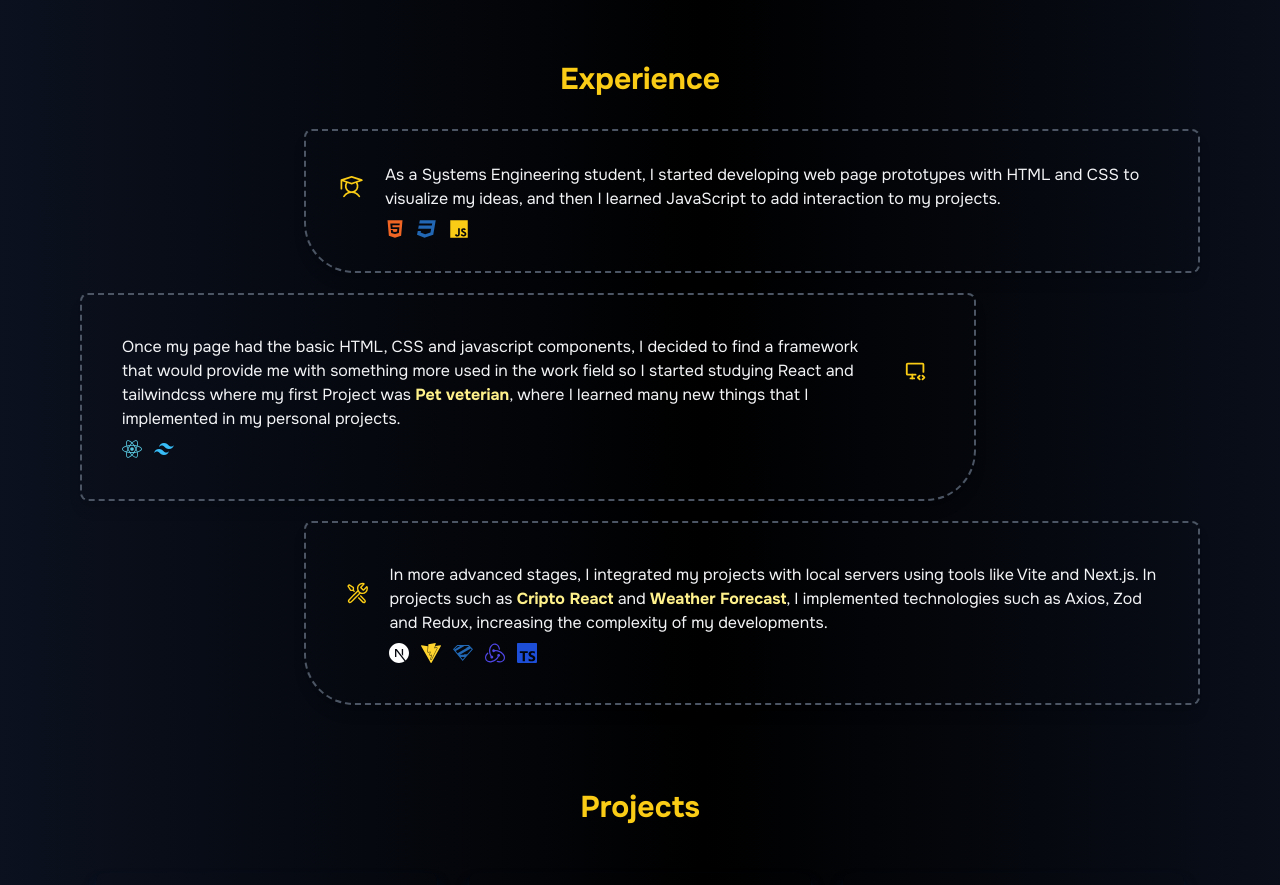
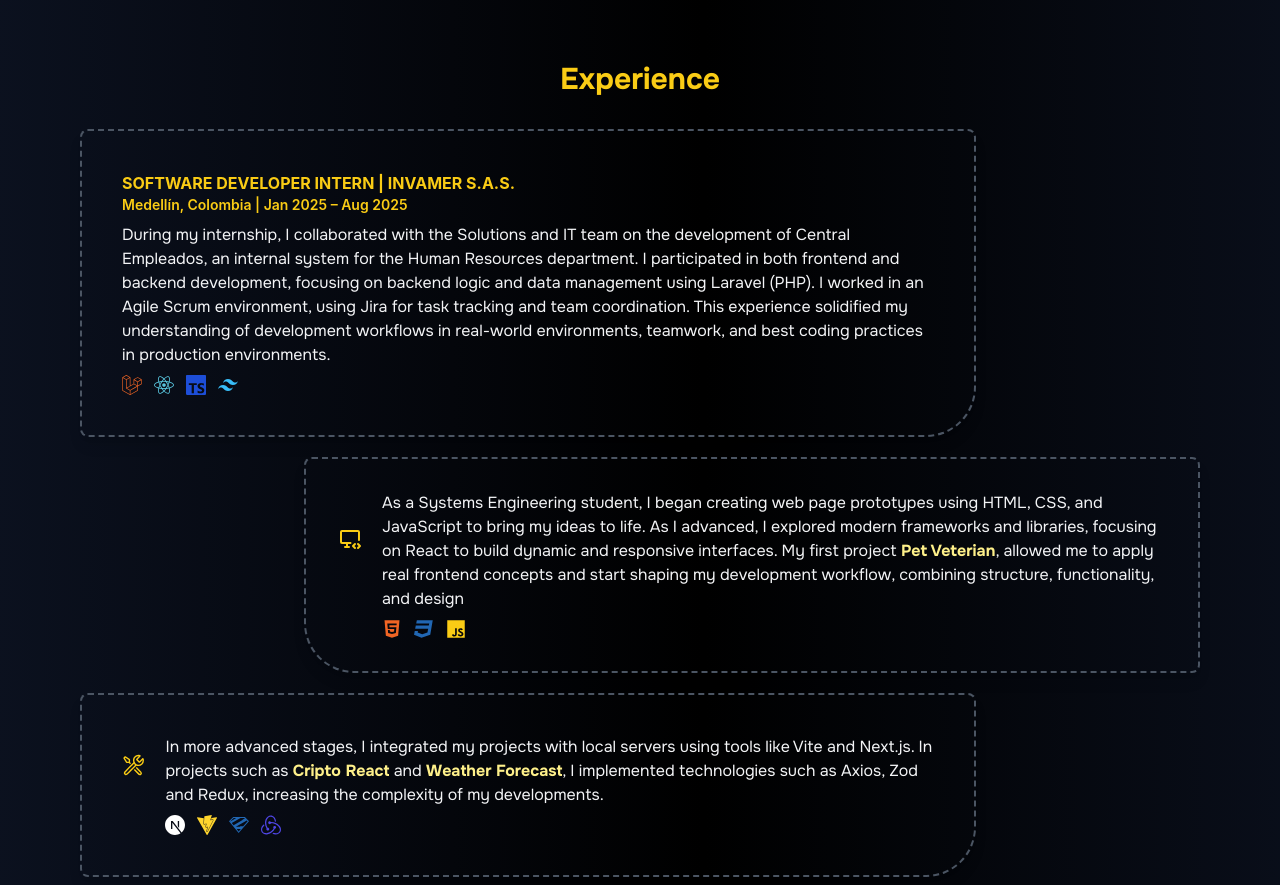
Before and after one commit to Luindex/Portafolio, a React (Vite) app: page / in a window 1280 px wide. Shown: the part 1060-1945 px from the top of the page. Built offline with nearby package versions, Linux system fonts and the light colour scheme.

Commit message:
update Experience

```diff
--- a/src/App.jsx
+++ b/src/App.jsx
@@ -1,24 +1,23 @@
-import Nav from "./Components/Nav"
-import ImgProfile from "../public/ImgProfile.jpg"
-import {FaReact, FaHtml5, FaJs, FaCss3} from "react-icons/fa"
-import {SiTypescript, SiVite, SiZod, SiRedux, SiNextdotjs} from "react-icons/si"
-import {RiTailwindCssFill} from "react-icons/ri"
-import ProjectCard from "./Components/ProjectCard"
-import todoImg from "../public/TodoApp.jpg"
-import Coktail from "../public/Coktail.jpg"
-import Cripto from "../public/Cripto.jpg"
-import clima from "../public/Clima.jpg"
-import Portafolio from "../public/Portafolio.jpg"
-import Veterinarian from "../public/Veterinaria.jpg"
-import {useEffect, useState} from "react"
-import {FiGithub} from "react-icons/fi"
-import {LuLinkedin} from "react-icons/lu"
-import {GrDocumentUser} from "react-icons/gr"
-import {PiStudent} from "react-icons/pi"
-import {TbDeviceDesktopCode} from "react-icons/tb"
-import {pEN} from "./translations/en/global"
-import {pES} from "./translations/es/globalES"
-import {VscTools} from "react-icons/vsc"
+import { useEffect, useState } from "react";
+import { FaCss3, FaHtml5, FaJs, FaLaravel, FaReact } from "react-icons/fa";
+import { FiGithub } from "react-icons/fi";
+import { GrDocumentUser } from "react-icons/gr";
+import { LuLinkedin } from "react-icons/lu";
+import { RiTailwindCssFill } from "react-icons/ri";
+import { SiNextdotjs, SiRedux, SiTypescript, SiVite, SiZod } from "react-icons/si";
+import { TbDeviceDesktopCode } from "react-icons/tb";
+import { VscTools } from "react-icons/vsc";
+import clima from "../public/Clima.jpg";
+import Coktail from "../public/Coktail.jpg";
+import Cripto from "../public/Cripto.jpg";
+import ImgProfile from "../public/ImgProfile.jpg";
+import Portafolio from "../public/Portafolio.jpg";
+import todoImg from "../public/TodoApp.jpg";
+import Veterinarian from "../public/Veterinaria.jpg";
+import Nav from "./Components/Nav";
+import ProjectCard from "./Components/ProjectCard";
+import { pEN } from "./translations/en/global";
+import { pES } from "./translations/es/globalES";
 
 let projects = [
   {
@@ -197,13 +196,46 @@ function App() {
             </h1>
 
             <div
+              className="w-full flex gap-5 max-w-4xl mb-5 bg-inherit p-10 rounded-lg shadow-lg border-dashed border-2 dark:border-gray-600 border-black
+                  self-start rounded-br-[50px]"
+            >
+
+              <div className="">
+                <div className="mb-2">
+                  <p className="font-bold uppercase dark:text-btnNav-default text-h1lg"><span>{language === "en" ? pEN.cargo : pES.Cargo}</span> |  Invamer S.A.S.</p>
+                  <p className=" text-sm dark:text-btnNav-default text-black font-semibold ">Medellín, Colombia |   <span>{language === "en" ? "Jan 2025 – Aug 2025" : "Ene 2025 – Ago 2025"}</span></p>
+                </div>
+                <div className=" flex flex-col ">
+                  <p className="text-gray-700 text-base dark:text-gray-100 font-second font-normal">
+                    {language === "en" ? pEN.experience_Invamer : pES.experiencia_Invamer}
+                    <div className=" flex gap-3">
+                      <FaLaravel className=" text-xl  mt-2 text-techColors-html" />
+                      <FaReact className=" text-xl  mt-2 text-techColors-react" />
+                      <SiTypescript className="text-xl  mt-2 text-blue-700" />
+                      <RiTailwindCssFill className="  text-xl  mt-2 text-techColors-twlcss" />
+
+                    </div>
+                  </p>
+                </div>
+              </div>
+            </div>
+
+            <div
               className="w-full flex gap-5 max-w-4xl  mb-5 p-8 rounded-lg shadow-lg border-dashed border-2  dark:border-gray-600 border-black
                   self-end rounded-bl-[50px]"
             >
-              <PiStudent className=" text-5xl dark:text-btnNav-default text-black" />
+              <TbDeviceDesktopCode className=" text-8xl dark:text-btnNav-default text-black" />
               <div className=" flex flex-col ">
                 <p className="text-gray-700 text-base dark:text-gray-100 font-second font-normal">
-                  {language === "en" ? pEN.experience_1 : pES.experiencia_1}
+                  {language === "en" ? pEN.experience_1 : pES.experiencia_1}{" "}
+                  <span
+                    onClick={() =>
+                      window.open("https://stellar-mochi-ae943c.netlify.app/")
+                    }
+                    className="relative dark:text-exph1-default text-h1lg dark:hover:text-btnNav-default hover:text-h1lg-hover font-bold transition-opacity cursor-pointer group"
+                  >
+                    Pet Veterian<span className="absolute left-0 bottom-0 h-0.5 w-0 dark:bg-btnNav-hover bg-h1lg-hover  transition-all duration-300 group-hover:w-full"></span></span>
+                  {language === "en" ? pEN.experience_1_2 : pES.experiencia_1_2}
                   <div className=" flex gap-3">
                     <FaHtml5 className=" text-xl  mt-2 text-techColors-html" />
                     <FaCss3 className="  text-xl  mt-2 text-techColors-css" />
@@ -213,34 +245,12 @@ function App() {
               </div>
             </div>
 
+
+
+            {/* Tercer div - Derecha */}
             <div
               className="w-full flex gap-5 max-w-4xl mb-5 bg-inherit p-10 rounded-lg shadow-lg border-dashed border-2 dark:border-gray-600 border-black
                   self-start rounded-br-[50px]"
-            >
-              <p className="text-gray-700 dark:text-gray-100 font-second font-normal">
-                {language === "en" ? pEN.experience_2 : pES.experiencia_2}{" "}
-                <span
-                  onClick={() =>
-                    window.open("https://stellar-mochi-ae943c.netlify.app/")
-                  }
-                  className="relative dark:text-exph1-default text-h1lg dark:hover:text-btnNav-default hover:text-h1lg-hover font-bold transition-opacity cursor-pointer group"
-                >
-                  Pet veterian
-                  <span className="absolute left-0 bottom-0 h-0.5 w-0 dark:bg-btnNav-hover bg-h1lg-hover  transition-all duration-300 group-hover:w-full"></span>
-                </span>
-                {language === "en" ? pEN.experience_2_2 : pES.experiencia_2_2}
-                <div className=" flex gap-3">
-                  <FaReact className=" text-xl  mt-2 text-techColors-react" />
-                  <RiTailwindCssFill className="  text-xl  mt-2 text-techColors-twlcss" />
-                </div>
-              </p>
-              <TbDeviceDesktopCode className=" text-7xl   text-center mx-2 dark:text-btnNav-default text-black" />
-            </div>
-
-            {/* Tercer div - Derecha */}
-            <div
-              className="w-full flex  gap-5  max-w-4xl bg-inherit p-10 rounded-lg shadow-lg border-dashed border-2 dark:border-gray-600 border-black
-                  self-end rounded-bl-[50px]"
             >
               <VscTools className=" text-6xl dark:text-btnNav-default text-black" />
               <p className="text-gray-700 dark:text-gray-100 font-second font-normal">
@@ -273,7 +283,7 @@ function App() {
                   <SiVite className=" text-xl  mt-2 text-techColors-vite" />
                   <SiZod className="  text-xl  mt-2 text-techColors-css" />
                   <SiRedux className="  text-xl  mt-2 text-indigo-600" />
-                  <SiTypescript className="text-xl  mt-2 text-blue-700" />
+
                 </div>
               </p>
             </div>
--- a/src/translations/en/global.js
+++ b/src/translations/en/global.js
@@ -7,8 +7,11 @@ export const pEN = {
     "As a frontend developer, I specialize in creating intuitive, responsive and visually appealing web applications. I work with modern tools like React, TypeScript, and Tailwind CSS to create seamless user experiences. I pride myself on writing clean, maintainable code and transforming ideas into beautiful, functional interfaces that users love to interact with",
 
   experience: "Experience",
+  experience_Invamer: "During my internship, I collaborated with the Solutions and IT team on the development of Central Empleados, an internal system for the Human Resources department. I participated in both frontend and backend development, focusing on backend logic and data management using Laravel (PHP). I worked in an Agile Scrum environment, using Jira for task tracking and team coordination. This experience solidified my understanding of development workflows in real-world environments, teamwork, and best coding practices in production environments.",
+  cargo: "Software Developer Intern",
   experience_1:
-    "As a Systems Engineering student, I started developing web page prototypes with HTML and CSS to visualize my ideas, and then I learned JavaScript to add interaction to my projects.",
+    "As a Systems Engineering student, I began creating web page prototypes using HTML, CSS, and JavaScript to bring my ideas to life. As I advanced, I explored modern frameworks and libraries, focusing on React to build dynamic and responsive interfaces. My first project",
+  experience_1_2: ", allowed me to apply real frontend concepts and start shaping my development workflow, combining structure, functionality, and design",
   experience_2:
     "Once my page had the basic HTML, CSS and javascript components, I decided to find a framework that would provide me with something more used in the work field so I started studying React and tailwindcss where my first Project was",
   experience_2_2:
--- a/src/translations/es/globalES.js
+++ b/src/translations/es/globalES.js
@@ -6,8 +6,11 @@ export const pES = {
   acerda_de2:
     "Como desarrollador frontend, me especializo en la creación de aplicaciones web intuitivas, responsivas y visualmente atractivas. Trabajo con herramientas modernas como React, TypeScript y Tailwind CSS para crear experiencias de usuario perfectas. Me enorgullezco de escribir código limpio y fácil de mantener y de transformar ideas en interfaces hermosas y funcionales con las que a los usuarios les encanta interactuar.",
   experiencia: "Experiencia",
+  experiencia_Invamer: "Durante mi periodo de prácticas, colaboré con el equipo de Soluciones e Informática en el desarrollo de Central Empleados, un sistema interno para el departamento de Recursos Humanos. Participé tanto en el desarrollo frontend como backend, centrándome en la lógica backend y la gestión de datos con Laravel (PHP). Trabajé en un entorno Agile Scrum, utilizando Jira para el seguimiento de tareas y la coordinación del equipo. Esta experiencia consolidó mi comprensión de los flujos de trabajo de desarrollo en entornos reales, el trabajo en equipo y las buenas prácticas de código en entornos de producción.",
+  Cargo: "Practicante de desarrollo de software",
   experiencia_1:
-    "Como estudiante de Ingeniería de Sistemas, comencé a desarrollar prototipos de páginas web con HTML y CSS para visualizar mis ideas, y luego aprendí JavaScript para agregar interacción a mis proyectos.",
+    "Como estudiante de Ingeniería de Sistemas, comencé a crear prototipos de páginas web con HTML, CSS y JavaScript para dar vida a mis ideas. A medida que avanzaba, exploré frameworks y librerías modernas, centrándome en React para crear interfaces dinámicas y responsivas. Mi primer proyecto.",
+  experiencia_1_2: ", me permitió aplicar conceptos reales de frontend y empezar a definir mi flujo de trabajo de desarrollo, combinando estructura, funcionalidad y diseño.",
   experiencia_2:
     "Una vez que mi página tuvo los componentes básicos HTML, CSS y javascript, decidí buscar un framework que me proporcionara algo más utilizado en el campo laboral así que comencé a estudiar React y tailwindcss donde fue mi primer Proyecto.",
   experiencia_2_2:
```
